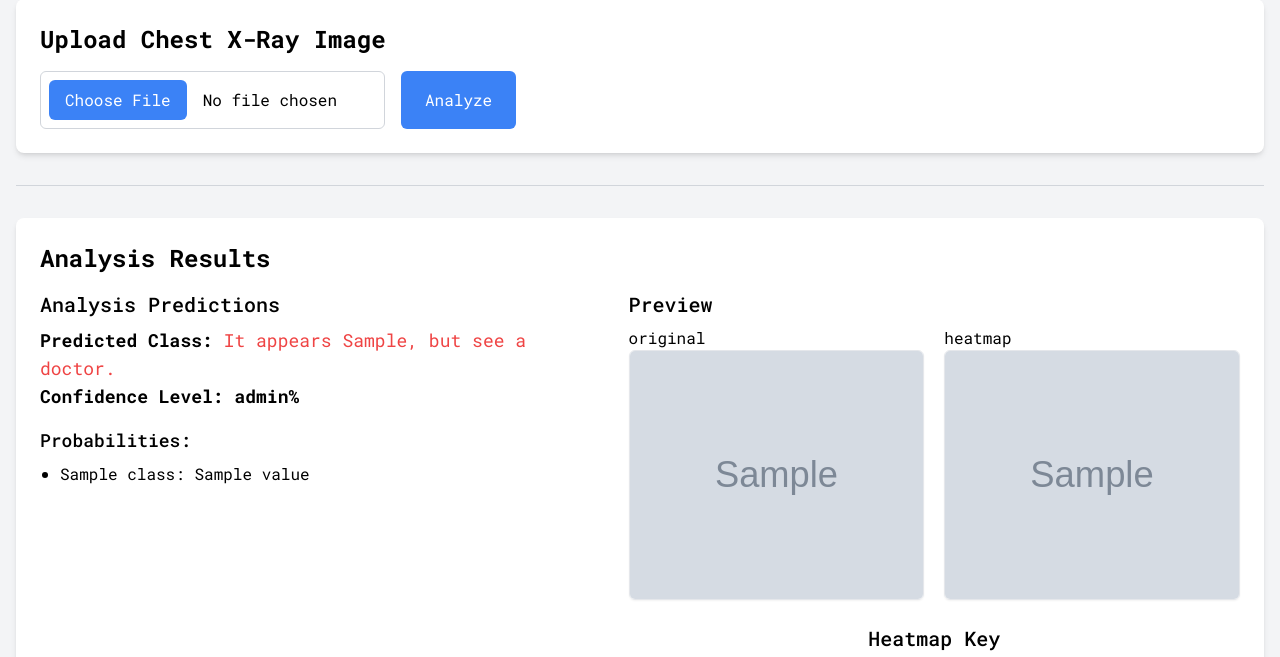
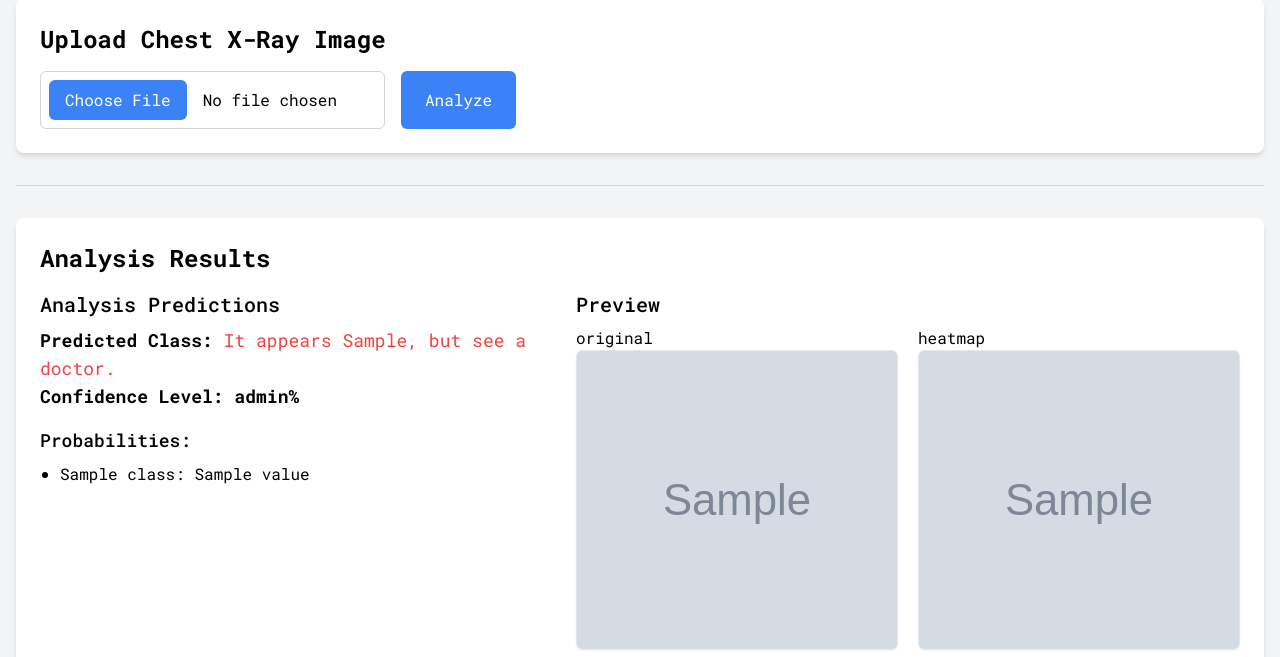
Before and after one commit to aaronmuli/mediscan, a Flask app: template templates/index.html in a window 1280 px wide. Shown: the part 153-810 px from the top of the page. Run offline with Flask 3, Linux system fonts and the light colour scheme; the template is opened without the code that fills it: most values are stand-ins (such as "Sample title", 1, 10 or a date in 2020); grey boxes marked "Sample" are stand-in pictures; parts of the project's set-up code (start-up, migrations or seed data) failed here and were passed over; some libraries are stand-ins or nearby versions.

Commit message:
increased the image size

```diff
--- a/templates/index.html
+++ b/templates/index.html
@@ -62,7 +62,7 @@
         <section class="bg-white rounded-lg shadow-md p-6 justify-center items-center">
             <h2 class="text-2xl font-semibold mb-4">Analysis Results</h2>
 
-            <div class="flex flex-col lg:flex-row gap-6">
+            <div class="flex flex-col lg:flex-row gap-2">
                 <div>
                     <h3 class="text-xl font-medium mb-2">Analysis Predictions</h3>
                     {% if predicted_class == "Normal" %}
@@ -83,11 +83,11 @@
                     <div class="flex md:flex-row flex-col gap-5 items-center lg:items-start">
                         <div>
                             <p>original</p>
-                            <img src="{{ image_url }}" alt="Uploaded Image" class="w-[300px] h-[250px] rounded-md border border-gray-200 shadow-sm">
+                            <img src="{{ image_url }}" alt="Uploaded Image" class="w-[350px] h-[300px] rounded-md border border-gray-200 shadow-sm">
                         </div>
                         <div>
                             <p>heatmap</p>
-                            <img src="{{ heatmap_image }}" alt="Uploaded Heatmap Image" class="w-[300px] h-[250px] rounded-md border border-gray-200 shadow-sm">
+                            <img src="{{ heatmap_image }}" alt="Uploaded Heatmap Image" class="w-[350px] h-[300px] rounded-md border border-gray-200 shadow-sm">
                         </div>
                     </div>
                     <div class="flex flex-col items-center pt-6">
```
